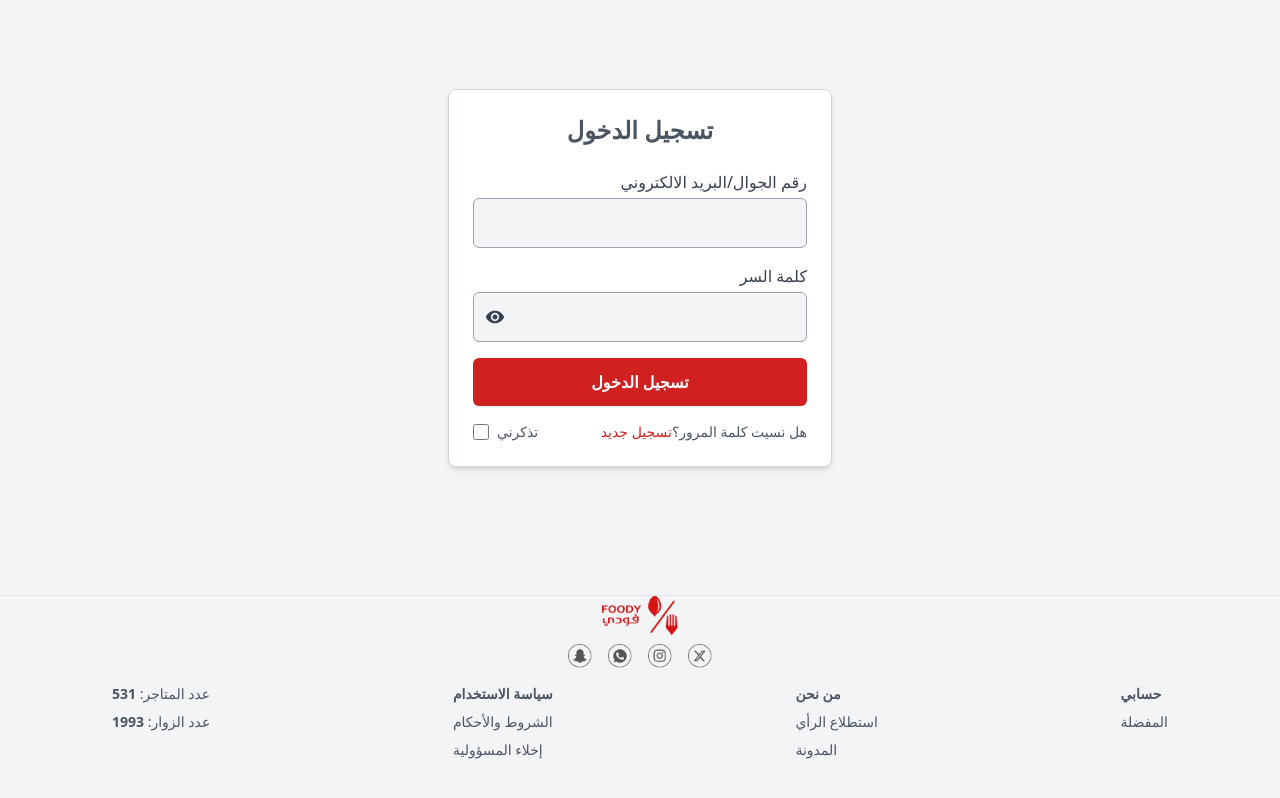
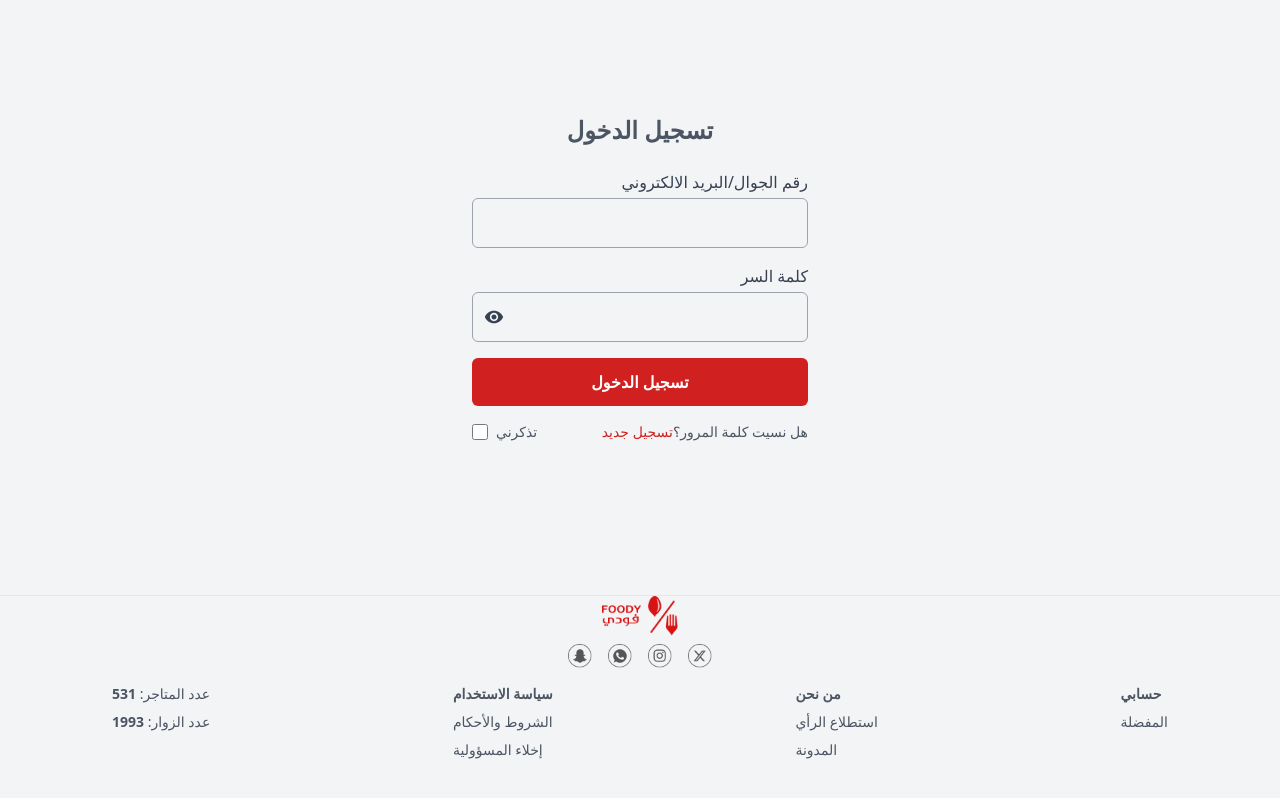
Before and after one commit to Foody-site/Foody-Website, a React (Vite) app: page /login in a window 1280 px wide. Built offline with nearby package versions, Linux system fonts and the light colour scheme.

Commit message:
`Remove border and rounded corners from login form container`

```diff
--- a/src/components/Auth/Login.jsx
+++ b/src/components/Auth/Login.jsx
@@ -46,7 +46,7 @@ const Login = () => {
   return (
     <div className="flex flex-col min-h-screen bg-gray-100">
       <div className="flex flex-grow justify-center items-center">
-        <div className="w-full max-w-sm p-6 border border-gray-300 bg-white rounded-lg shadow-md">
+        <div className="w-full max-w-sm p-6 ">
           <h2 className="text-2xl font-bold text-center text-gray-600 mb-6">
             تسجيل الدخول
           </h2>
```
